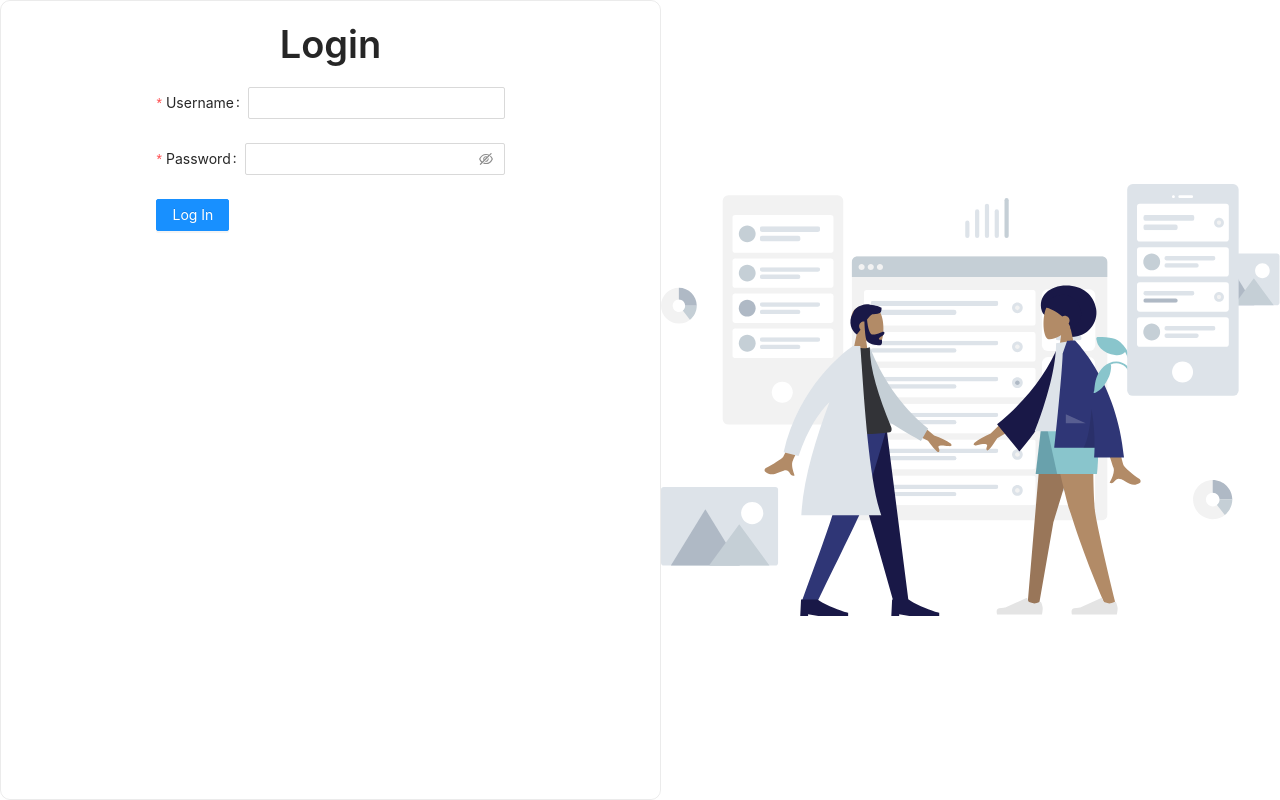
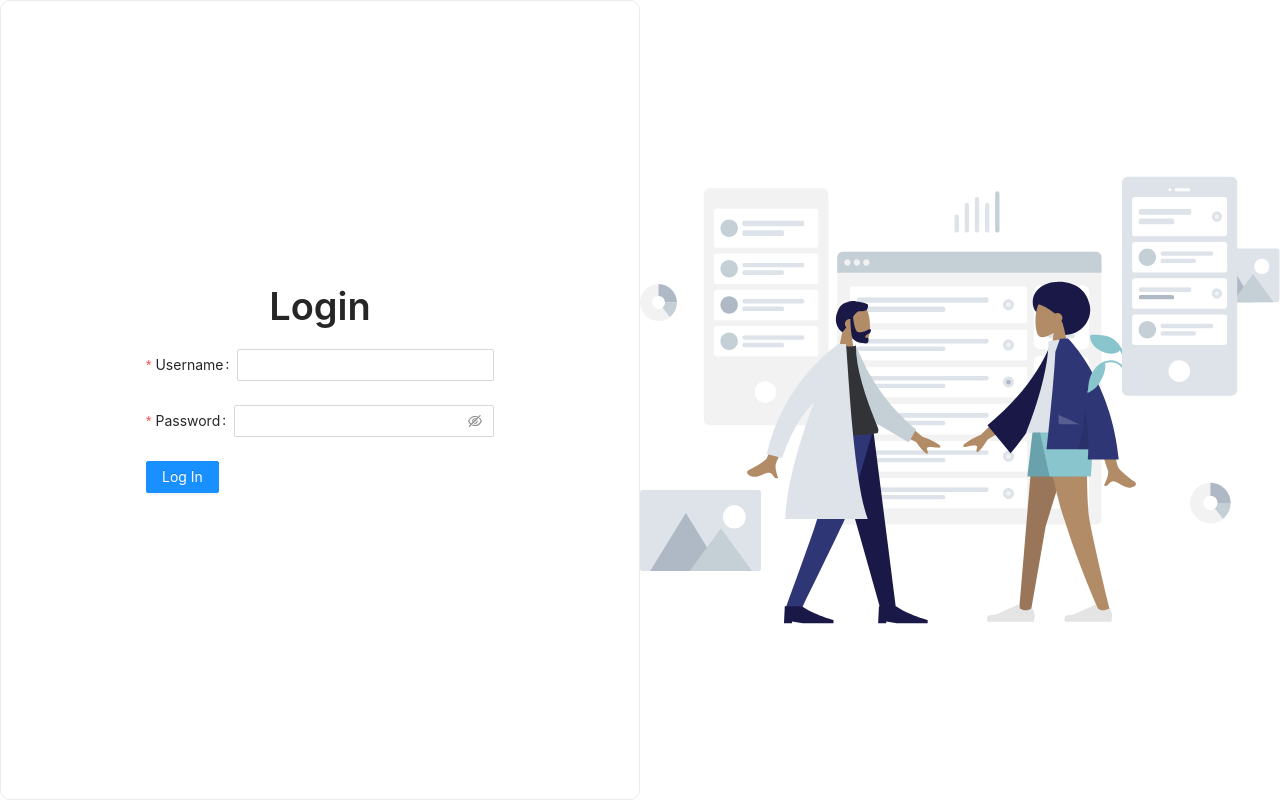
Before and after one commit to Astatium5/dr-lab, a React (Create React App) app in the folder client/: page / in a window 1280 px wide. Built offline with nearby package versions, Linux system fonts and the light colour scheme.

Commit message:
Add style for landing login

```diff
--- a/client/src/components/App.jsx
+++ b/client/src/components/App.jsx
@@ -6,7 +6,9 @@ import image from '../assets/landing.svg';
 function App() {
   return (
     <div className="App">
-      <LoginForm />
+      <div className="landing-login">
+        <LoginForm />
+      </div>
       <div className="landing-image">
         <img src={image} alt="" />
       </div>
--- a/client/src/scss/App.scss
+++ b/client/src/scss/App.scss
@@ -3,9 +3,16 @@
   display: flex;
   flex-direction: row;
 
-  .login-form,
+  .landing-login,
   .landing-image {
     flex: 1;
+  }
+
+  .landing-login > div {
+    display: flex;
+    justify-content: center;
+    height: 100%;
+    box-sizing: border-box;
   }
 
   img {
```
